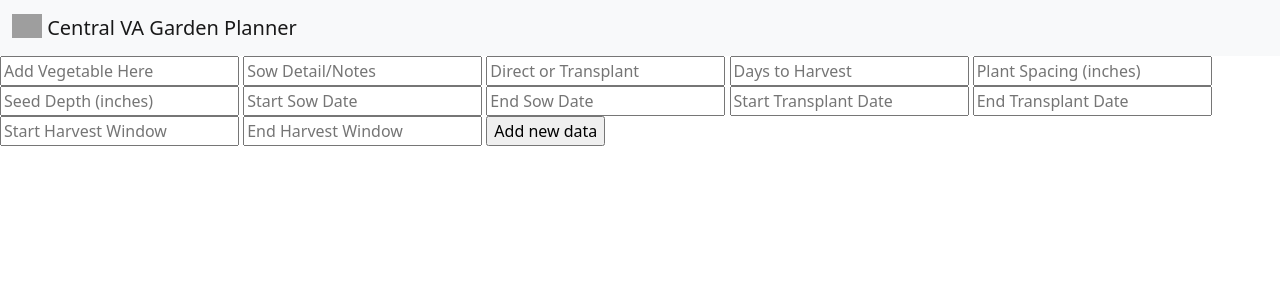
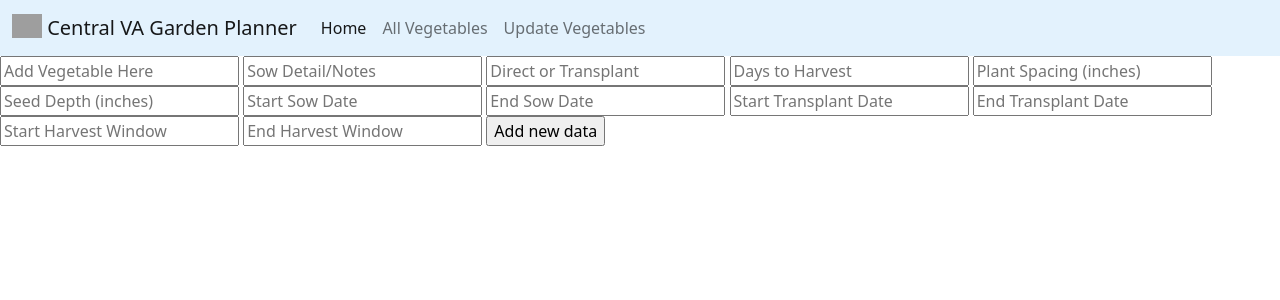
Before and after one commit to toquothty/garden-planner, a Flask app: page /update in a window 1280 px wide. Shown: the top 300 px of the page. Run offline with Flask 2, Linux system fonts and the light colour scheme; grey boxes are pictures that could not be loaded.

Commit message:
Work on navbar, currently operational to the few routes I have

```diff
--- a/templates/base.html
+++ b/templates/base.html
@@ -13,24 +13,35 @@
 
     <title>Central VA Garden Planner
     </title>
-    <nav class="navbar navbar-light bg-light">
+    <nav class="navbar navbar-expand-lg navbar-light" style="background-color: #e3f2fd;">
         <div class="container-fluid">
-            <a class="navbar-brand" href="#">
+            <a class="navbar-brand" href="{{ url_for('index') }}">
                 <img src="https://upload.wikimedia.org/wikipedia/commons/8/89/Tomato_je.jpg" alt="" width="30"
                     height="24" class="d-inline-block align-text-top">
                 Central VA Garden Planner
             </a>
-        </div>
+            <button class="navbar-toggler" type="button" data-bs-toggle="collapse" data-bs-target="#navbarNavAltMarkup"
+                aria-controls="navbarNavAltMarkup" aria-expanded="false" aria-label="Toggle navigation">
+                <span class="navbar-toggler-icon"></span>
+            </button>
+            <div class="collapse navbar-collapse" id="navbarNavAltMarkup">
+                <div class="navbar-nav">
+                    <a class="nav-link active" aria-current="page" href="{{ url_for('index') }}">Home</a>
+                    <a class="nav-link" href="{{ url_for('display_vegetables') }}">All Vegetables</a>
+                    <a class="nav-link" href="{{ url_for('update_vegetable') }}">Update Vegetables</a>
+                </div>
     </nav>
 </head>
 
 <body>
-
-    {% block body %}{% endblock %}
     <!-- Bootstrap Bundle with Popper -->
     <script src="https://cdn.jsdelivr.net/npm/bootstrap@5.1.3/dist/js/bootstrap.bundle.min.js"
         integrity="sha384-ka7Sk0Gln4gmtz2MlQnikT1wXgYsOg+OMhuP+IlRH9sENBO0LRn5q+8nbTov4+1p"
         crossorigin="anonymous"></script>
+
+
+    {% block body %}{% endblock %}
+
 </body>
 
 </html>
```
